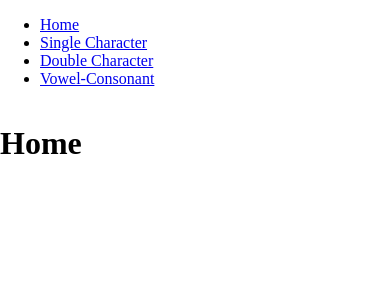
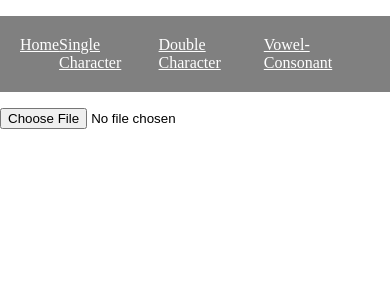
Before and after one commit to SKR301/text-analyzer, a React Native app: screen /home in a window 390 px wide. Shown: the top 300 px of the page. Built offline with nearby package versions, Linux system fonts and the light colour scheme.

Commit message:
added navbar

```diff
--- a/App.js
+++ b/App.js
@@ -3,7 +3,8 @@ import SingleCharFrequency from './pages/singleCharFrequency';
 import DoubleCharFrequency from './pages/doubleCharFrequency';
 import VowelVSConsonant from './pages/vowelVSconsonant';
 import Home from './pages/home';
-import { BrowserRouter as Router, Route, Switch, Link } from 'react-router-dom'
+import { BrowserRouter as Router, Route, Switch, Link } from 'react-router-dom';
+import './css/navbar.css';
 
 class App extends Component {
     constructor(props) {
@@ -21,11 +22,11 @@ class App extends Component {
         return (
             <Router>
                 <div>
-                    <ul>
-                        <li><Link to = '/home'>Home</Link></li>
-                        <li><Link to = '/singleCharFrequency'>Single Character</Link></li>
-                        <li><Link to = '/doubleCharFrequency'>Double Character</Link></li>
-                        <li><Link to = '/vowelVSConsonant'>Vowel-Consonant</Link></li>
+                    <ul className='container'>
+                        <li><Link className='link'  to = '/home'>Home</Link></li>
+                        <li><Link className='link' to = '/singleCharFrequency'>Single Character</Link></li>
+                        <li><Link className='link' to = '/doubleCharFrequency'>Double Character</Link></li>
+                        <li><Link className='link' to = '/vowelVSConsonant'>Vowel-Consonant</Link></li>
                     </ul>
                 </div>
                 <Switch>
--- /dev/null
+++ b/css/navbar.css
@@ -0,0 +1,11 @@
+.container{
+    display: flex;
+    justify-content:space-around;
+    list-style-type:none;
+    background-color: grey;
+    padding: 20px;
+}
+
+.link{
+    color: white;
+}
--- a/pages/home.js
+++ b/pages/home.js
@@ -1,11 +1,12 @@
 import React, { Component } from 'react';
+import SelectFile from '../components/selectFile';
 
 class Home extends Component {
 
     render = () => {
         return (
             <div>
-                <h1>Home</h1>
+                <SelectFile />
             </div>
         );
     }
```
